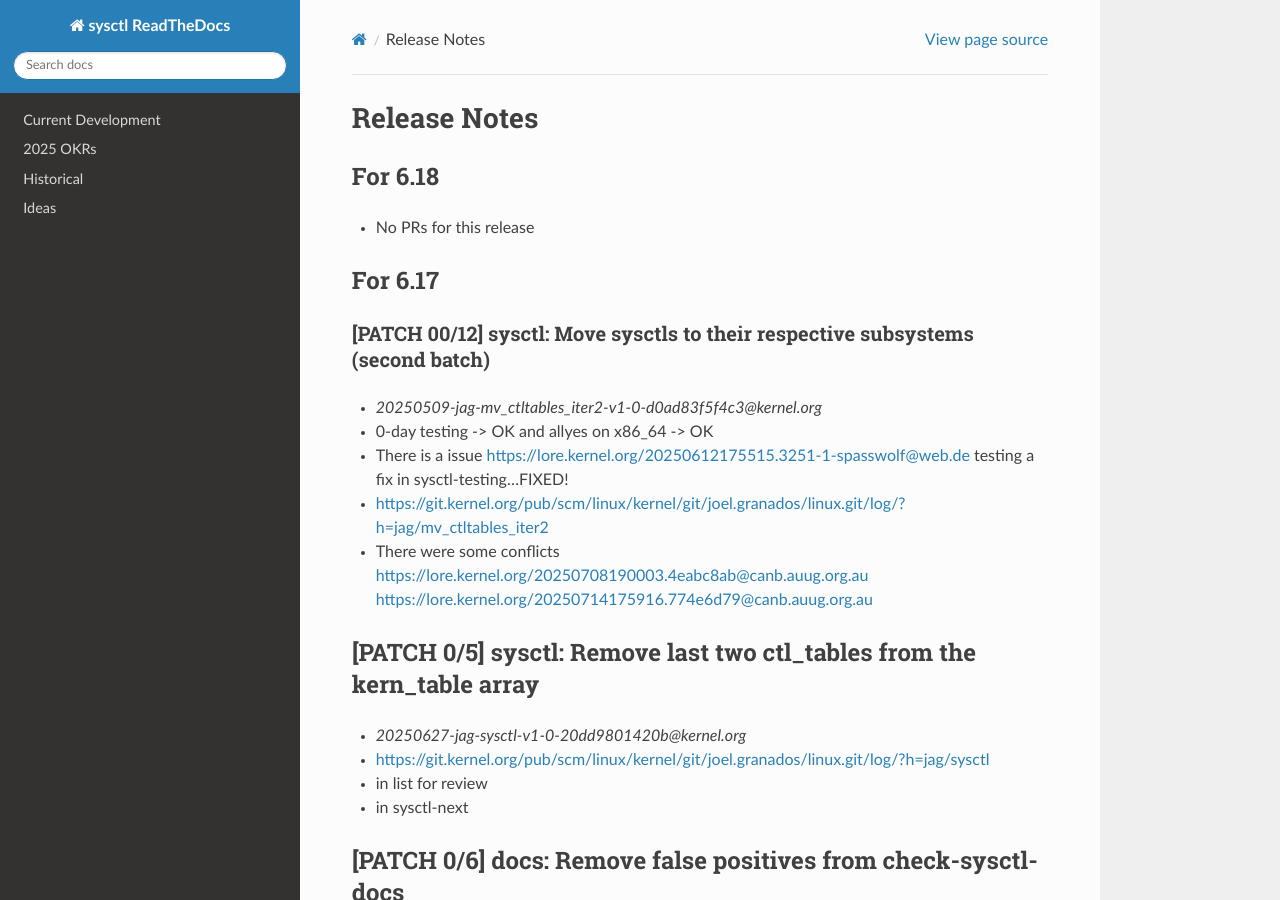
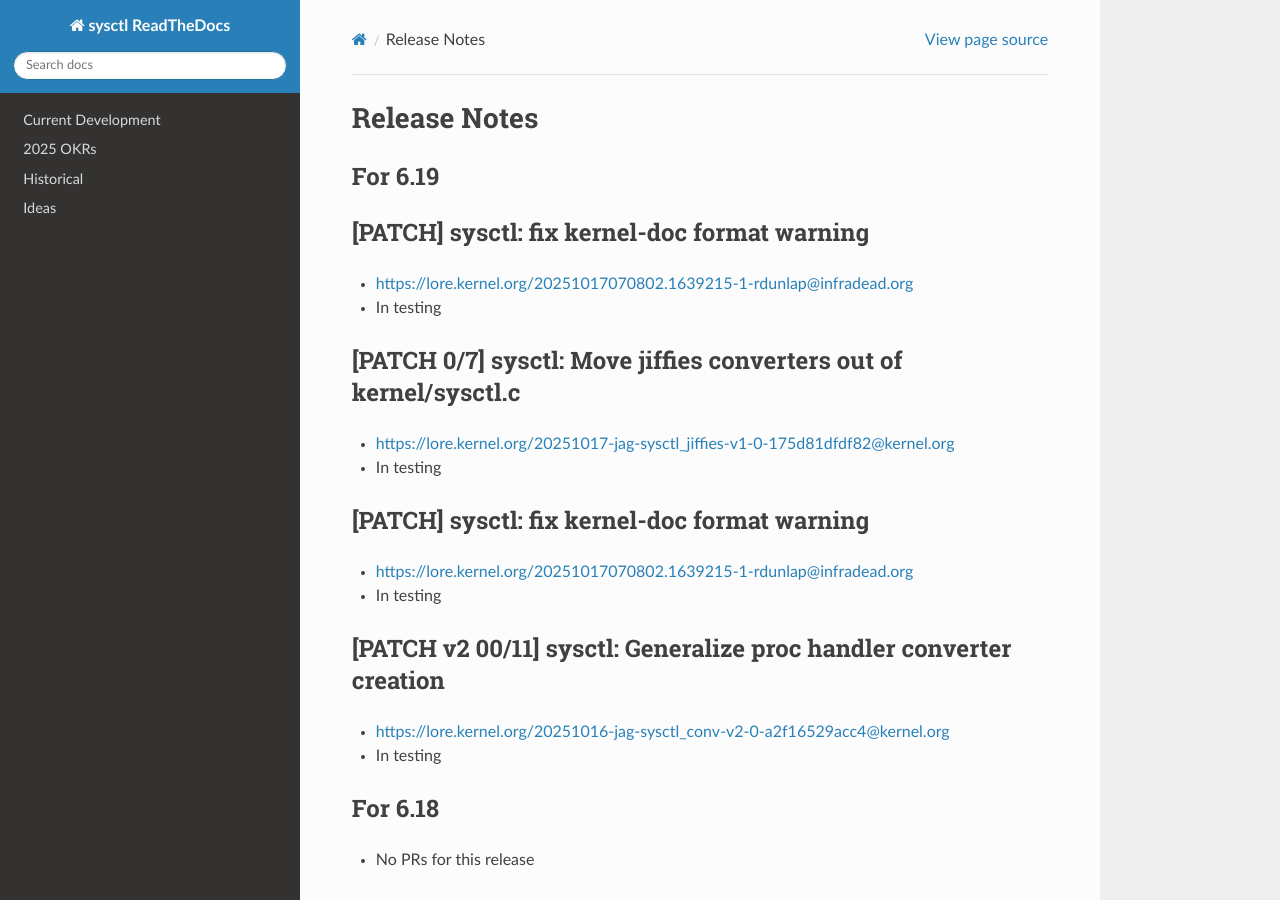
Before and after one commit to Joelgranados/sysctl_dev_rtd, a Sphinx documentation site: the page built from docs/release.rst, in a window 1280 px wide and 900 px high. Built offline with Sphinx 7.4.7 and the Read the Docs theme 3.1.0, drawn with Linux system fonts in a browser that asks for light colours.

Commit message:
batch update 20251025
Signed-off-by: Joel Granados <joel.granados@kernel.org>

```diff
--- a/docs/OKRs25.rst
+++ b/docs/OKRs25.rst
@@ -10,11 +10,11 @@ misunderstandings and have a way to point to the docs.
 
 
 **Key Result 1.1 ✅:**
----------------------
+----------------------
 Track all sysctl patch sets through `sysctl patchwork`_
 
 **Key Result 1.2 ✅:**
----------------------
+----------------------
 At least once a linux kernel release, update the notes about current development
 in `sysctl ReadTheDocs web site`_
 
--- a/docs/release.rst
+++ b/docs/release.rst
@@ -3,6 +3,30 @@
 =============
 Release Notes
 =============
+
+
+For 6.19
+========
+
+[PATCH] sysctl: fix kernel-doc format warning
+=============================================
+* https://lore.kernel.org/20251017070802.1639215-1-rdunlap@infradead.org
+* In testing
+
+[PATCH 0/7] sysctl: Move jiffies converters out of kernel/sysctl.c
+==================================================================
+* https://lore.kernel.org/20251017-jag-sysctl_jiffies-v1-0-175d81dfdf82@kernel.org
+* In testing
+
+[PATCH] sysctl: fix kernel-doc format warning
+=============================================
+* https://lore.kernel.org/20251017070802.1639215-1-rdunlap@infradead.org
+* In testing
+
+[PATCH v2 00/11] sysctl: Generalize proc handler converter creation
+===================================================================
+* https://lore.kernel.org/20251016-jag-sysctl_conv-v2-0-a2f16529acc4@kernel.org
+* In testing
 
 For 6.18
 ========
```
Also changed, not shown: docs/constqualify.rst (+17 -13 lines), docs/ctltable_void_ptrs.rst (+10 -1 lines), docs/misc_notes.rst (+52 -28 lines).
